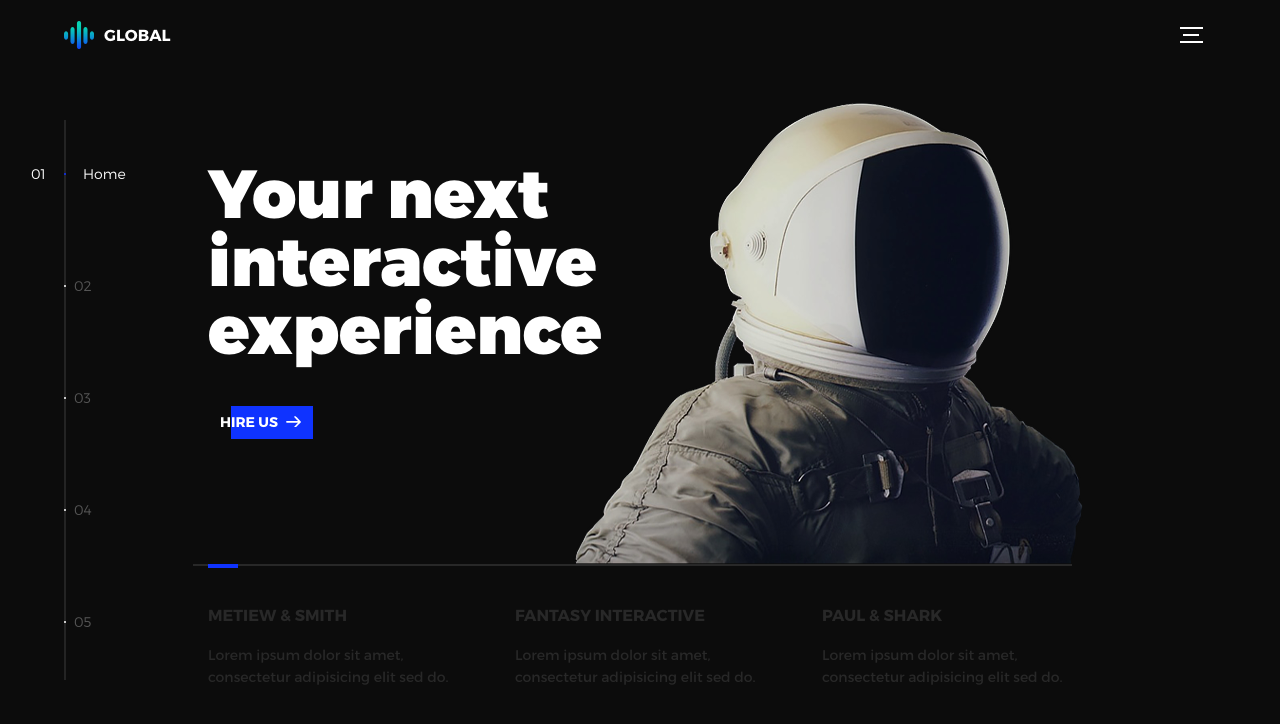
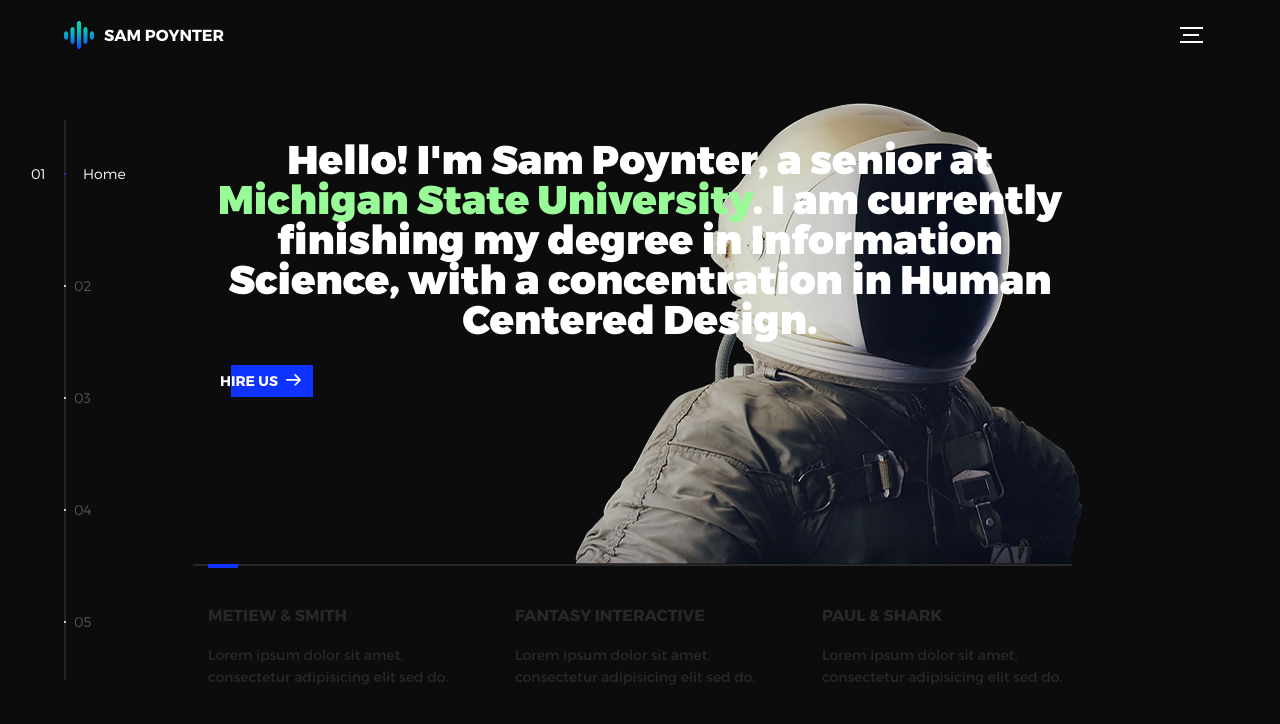
Before and after one commit to spoynt/spoynt.github.io, a plain HTML site: page index.html in a window 1280 px wide. Drawn offline with nearby package versions, Linux system fonts and the light colour scheme.

Commit message:
updated home page
Updated home page to include intro text.

```diff
--- a/assets/css/main.css
+++ b/assets/css/main.css
@@ -582,10 +582,15 @@ body {
 }
 .intro--banner h1 {
     position: relative;
-    font-size: 68px;
+    font-size: 40px;
     font-weight: 900;
     line-height: 1;
     z-index: 1;
+    text-align: center;
+}
+.intro--banner mark.green {
+    color:#98FB98;
+    background: none;
 }
 .intro--banner button {
     position: relative;
--- a/index.html
+++ b/index.html
@@ -28,7 +28,7 @@
         <header class="header">
           <a class="header--logo" href="#0">
             <img src="assets/img/logo.png" alt="Global">
-            <p>Global</p>
+            <p>Sam Poynter</p>
           </a>
           <button class="header--cta cta">Hire Us</button>
           <div class="header--nav-toggle">
@@ -48,7 +48,7 @@
           <li class="l-section section section--is-active">
             <div class="intro">
               <div class="intro--banner">
-                <h1>Your next<br>interactive<br>experience</h1>
+                <h1>Hello! I'm Sam Poynter, a senior at <mark class="green">Michigan State University</mark>. I am currently finishing my degree in Information Science, with a concentration in Human Centered Design.</h1>
                 <button class="cta">Hire Us
                   <svg version="1.1" id="Layer_1" xmlns="http://www.w3.org/2000/svg" xmlns:xlink="http://www.w3.org/1999/xlink" x="0px" y="0px" viewBox="0 0 150 118" style="enable-background:new 0 0 150 118;" xml:space="preserve">
                   <g transform="translate(0.000000,118.000000) scale(0.100000,-0.100000)">
```
